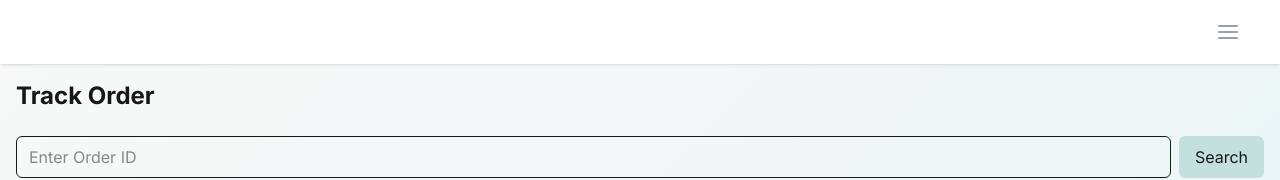
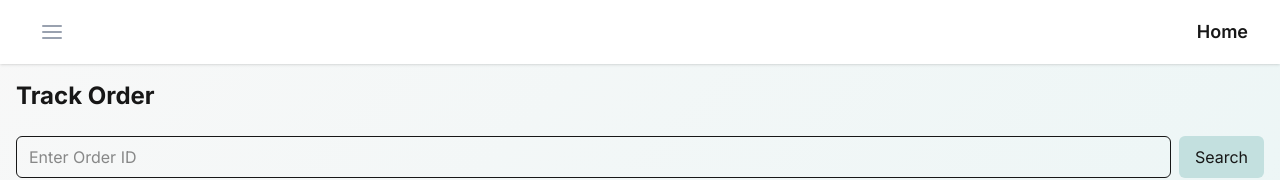
Before and after one commit to Jagdish44/Materiiva, a Next.js app: page /orders in a window 1280 px wide. Shown: the top 180 px of the page. Built offline with nearby package versions, Linux system fonts and the light colour scheme.

Commit message:
Restored to '3c27547da82563a1213a6906cf1e6afd1b6c99b9'
Replit-Restored-To: 3c27547da82563a1213a6906cf1e6afd1b6c99b9

```diff
--- a/app/(routes)/orders/page.tsx
+++ b/app/(routes)/orders/page.tsx
@@ -1,3 +1,4 @@
+
 'use client';
 
 import React, { useState } from 'react';
@@ -54,7 +55,6 @@ const OrdersPage = () => {
             <h2 className="font-medium mb-4">Order Details</h2>
             <p>Name: {maskName(orderDetails.name)}</p>
             <p>Phone: {maskPhone(orderDetails.phone)}</p>
-            <p className="font-medium mt-2">Total Price: ₹{orderDetails.totalPrice.toFixed(2)}</p>
             <div className="mt-4">
               <h3 className="font-medium mb-2">Items:</h3>
               {orderDetails.items.map((item: any, index: number) => (
--- a/app/components/ProductCard.tsx
+++ b/app/components/ProductCard.tsx
@@ -30,14 +30,12 @@ const ProductCard: React.FC<ProductCardProps> = ({ product }) => {
     const randomOrderId = 'ORD-' + Math.floor(100000 + Math.random() * 900000);
     setOrderId(randomOrderId);
 
-    const totalPrice = product.price * quantity;
     const orderDetails = {
       ...formData,
       items: [{
         product,
         batches
-      }],
-      totalPrice: totalPrice
+      }]
     };
     localStorage.setItem(`order_${randomOrderId}`, JSON.stringify(orderDetails));
 
@@ -75,7 +73,6 @@ const ProductCard: React.FC<ProductCardProps> = ({ product }) => {
             <h3 className="text-xl font-medium mb-2">Order Confirmed!</h3>
             <p className="text-gray-600">Your order has been placed successfully.</p>
             <p className="font-medium mt-4">Order ID: {orderId}</p>
-            <p className="font-medium">Total Price: ₹{product.price * quantity}</p>
           </div>
 
           <div className="border-t border-gray-200 pt-4 mb-4">
--- a/app/components/layout/Header.tsx
+++ b/app/components/layout/Header.tsx
@@ -1,6 +1,6 @@
 
-import React, { useState } from 'react';
-import Link from 'next/link';
+import React from 'react';
+import Image from 'next/image';
 import { FiMenu } from 'react-icons/fi';
 
 interface HeaderProps {
@@ -8,39 +8,21 @@ interface HeaderProps {
 }
 
 const Header: React.FC<HeaderProps> = ({ username }) => {
-  const [isMenuOpen, setIsMenuOpen] = useState(false);
-  const navLinks = [
-    { name: 'Shop', path: '/products' },
-    { name: 'About', path: '/about' },
-    { name: 'Contact', path: '/contact' },
-  ];
+  return (
+    <header className="bg-white shadow-sm">
+      <div className="max-w-7xl mx-auto px-4 sm:px-6 lg:px-8">
+        <div className="flex justify-between items-center h-16">
+          <div className="flex items-center">
+            <button className="p-2 rounded-md text-gray-400 hover:text-gray-500 hover:bg-gray-100 focus:outline-none">
+              <FiMenu className="h-6 w-6" />
+            </button>
+          </div>
 
-  return (
-    <header className="bg-white shadow-sm relative">
-      <div className="max-w-7xl mx-auto px-4 sm:px-6 lg:px-8">
-        <div className="flex justify-end items-center h-16">
-          <button
-            onClick={() => setIsMenuOpen(!isMenuOpen)}
-            className="p-2 rounded-md text-gray-400 hover:text-gray-500 hover:bg-gray-100 focus:outline-none"
-          >
-            <FiMenu className="h-6 w-6" />
-          </button>
-
-          {/* Menu Panel */}
-          {isMenuOpen && (
-            <div className="absolute top-full left-0 w-64 bg-white shadow-lg rounded-b-lg py-2 z-50">
-              {navLinks.map((link) => (
-                <Link
-                  key={link.name}
-                  href={link.path}
-                  className="block px-4 py-2 text-sm text-gray-700 hover:bg-gray-100"
-                  onClick={() => setIsMenuOpen(false)}
-                >
-                  {link.name}
-                </Link>
-              ))}
-            </div>
-          )}
+          <div className="flex items-center">
+            <div className="flex-shrink-0">
+              <span className="text-lg font-semibold">Home</span>
+          </div>
+          </div>
         </div>
       </div>
     </header>
```
Also changed, not shown: attached_assets/image_1744487675407.png (deleted), attached_assets/image_1744487807595.png (deleted).
